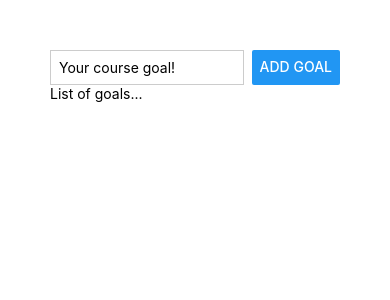
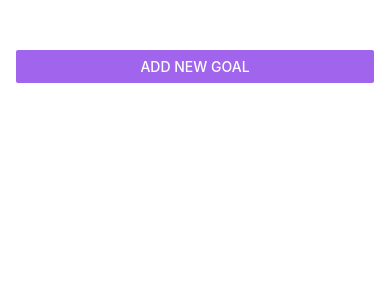
Before and after one commit to Jagbenu1/React_Native_Course, a React Native app: screen / in a window 390 px wide. Shown: the top 300 px of the page. Built offline with nearby package versions, Linux system fonts and the light colour scheme.

Commit message:
Section 2 - basics

```diff
--- a/App.js
+++ b/App.js
@@ -1,32 +1,85 @@
-import { Button, StyleSheet, Text, TextInput, View } from 'react-native';
+import { useState } from 'react';
+import { StyleSheet, View, FlatList, Button } from 'react-native';
+import { StatusBar } from 'expo-status-bar';
+
+import GoalItem from './components/GoalItem';
+import GoalInput from './components/GoalInput';
 
 export default function App() {
+  const [modalIsVisible, setModalIsVisible] = useState(false);
+  const [courseGoals, setCourseGoals] = useState([]);
+
+  const startAddGoalHandler = () => {
+    setModalIsVisible(true);
+  };
+
+  const endAddGoalHandler = () => {
+    setModalIsVisible(false);
+  };
+
+  const addGoalHandler = (enteredGoalText) => {
+    //this is the better way of updating your state based on previous state
+    setCourseGoals((currentCourseGoals) => [
+      ...currentCourseGoals,
+      //this is the first way to get the key for the flat list
+      // make it into an object which has a key property. That is required.
+      { text: enteredGoalText, id: Math.random().toString() },
+    ]);
+    endAddGoalHandler();
+  };
+
+  const deleteGoalHandler = (id) => {
+    setCourseGoals((currentCourseGoals) => {
+      return currentCourseGoals.filter((goal) => goal.id !== id);
+    });
+  };
+
   return (
-    <View style={styles.appContainer}>
-      <View style={styles.inputContainer}>
-        <TextInput style={styles.textInput} placeholder="Your course goal!" />
-        <Button title="Add goal" />
+    <>
+      <StatusBar style="light" />
+      <View style={styles.appContainer}>
+        <Button
+          title="Add New Goal"
+          color="#a065ec"
+          onPress={startAddGoalHandler}
+        />
+        <GoalInput
+          visible={modalIsVisible}
+          onAddGoal={addGoalHandler}
+          onEndGoal={endAddGoalHandler}
+        />
+        <View style={styles.goalsContainer}>
+          {/* use FlatList for dynamic data and lists that might be very long to lazy load them in when they get close */}
+          <FlatList
+            data={courseGoals}
+            renderItem={(itemData) => {
+              return (
+                <GoalItem
+                  text={itemData.item.text}
+                  onDeleteItem={deleteGoalHandler}
+                  id={itemData.item.id}
+                />
+              );
+            }}
+            // second way to get the key for a Flatlist if the object does not contain the key property
+            keyExtractor={(item, index) => {
+              return item.id;
+            }}
+            alwaysBounceVertical={false}
+          />
+        </View>
       </View>
-      <View>
-        <Text>List of goals...</Text>
-      </View>
-    </View>
+    </>
   );
 }
 
 const styles = StyleSheet.create({
   appContainer: {
-    padding: 50,
+    flex: 1,
+    paddingTop: 50,
+    paddingHorizontal: 16,
   },
-  inputContainer: {
-    flexDirection: 'row',
-    justifyContent: 'space-between',
-  },
-  textInput: {
-    borderWidth: 1,
-    borderColor: '#cccccc',
-    width: '80%',
-    marginRight: 8,
-    padding: 8,
+  goalsContainer: {
+    flex: 5,
   },
 });
--- a/app.json
+++ b/app.json
@@ -5,6 +5,7 @@
     "version": "1.0.0",
     "orientation": "portrait",
     "icon": "./assets/icon.png",
+    "backgroundColor": "#1e085a",
     "userInterfaceStyle": "light",
     "splash": {
       "image": "./assets/splash.png",
--- /dev/null
+++ b/components/GoalInput.js
@@ -0,0 +1,83 @@
+import { useState } from 'react';
+import {
+  View,
+  Button,
+  StyleSheet,
+  TextInput,
+  Modal,
+  Image,
+} from 'react-native';
+
+const GoalInput = ({ onAddGoal, visible, onEndGoal }) => {
+  const [enteredGoalText, setEnteredGoalText] = useState('');
+
+  const goalInputHandler = (enteredText) => {
+    setEnteredGoalText(enteredText);
+  };
+
+  const addGoalHandler = () => {
+    onAddGoal(enteredGoalText);
+    setEnteredGoalText('');
+  };
+
+  return (
+    <Modal visible={visible} animationType="slide">
+      <View style={styles.inputContainer}>
+        {/* this is how an image is added to react native. a relative path is
+        needed to the assets folder and it uses require */}
+        <Image
+          style={styles.imageStyling}
+          source={require('../assets/images/goal.png')}
+        />
+        <TextInput
+          value={enteredGoalText}
+          style={styles.textInput}
+          placeholder="Your course goal!"
+          onChangeText={goalInputHandler}
+        />
+        <View style={styles.buttonContainer}>
+          <View style={styles.button}>
+            <Button title="Cancel" onPress={onEndGoal} color="#f31282" />
+          </View>
+          <View style={styles.button}>
+            <Button title="Add goal" onPress={addGoalHandler} color="#b180f0" />
+          </View>
+        </View>
+      </View>
+    </Modal>
+  );
+};
+
+const styles = StyleSheet.create({
+  inputContainer: {
+    flex: 1,
+    justifyContent: 'center',
+    alignItems: 'center',
+    padding: 16,
+    backgroundColor: '#311b6b',
+  },
+  textInput: {
+    borderWidth: 1,
+    borderColor: '#e4d0ff',
+    backgroundColor: '#e4d0ff',
+    color: '#120438',
+    borderRadius: 6,
+    width: '100%',
+    padding: 16,
+  },
+  buttonContainer: {
+    flexDirection: 'row',
+  },
+  button: {
+    marginTop: 16,
+    width: 100,
+    marginHorizontal: 8,
+  },
+  imageStyling: {
+    width: 100,
+    height: 100,
+    margin: 20,
+  },
+});
+
+export default GoalInput;
--- /dev/null
+++ b/components/GoalItem.js
@@ -0,0 +1,33 @@
+import { View, Text, StyleSheet, Pressable } from 'react-native';
+
+const GoalItem = ({ text, onDeleteItem, id }) => {
+  return (
+    <View style={styles.goalItem}>
+      <Pressable
+        android_ripple={{ color: '#210644' }}
+        //use the style property for IOS development
+        style={({ pressed }) => pressed && styles.pressedItem}
+        onPress={onDeleteItem.bind(this, id)}
+      >
+        <Text style={styles.goalText}>{text}</Text>
+      </Pressable>
+    </View>
+  );
+};
+
+export default GoalItem;
+
+const styles = StyleSheet.create({
+  goalItem: {
+    margin: 8,
+    borderRadius: 6,
+    backgroundColor: '#5e0acc',
+  },
+  pressedItem: {
+    opacity: 0.5,
+  },
+  goalText: {
+    color: 'white',
+    padding: 8,
+  },
+});
```
Also changed, not shown: assets/images/goal.png (added).
